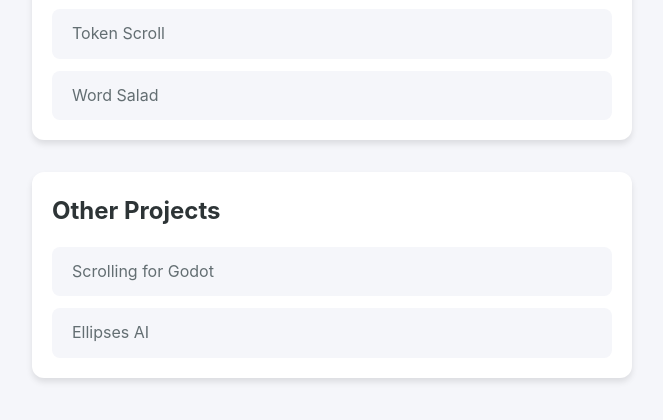
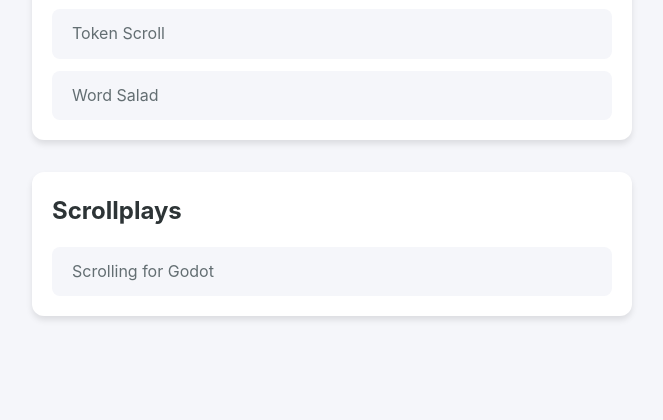
Before and after one commit to zmuhls/compoetics, a plain HTML site: page index.html in a window 1280 px wide. Shown: the part 712-1132 px from the top of the page, without its empty margins (308-971 px from the left). After the commit the page ends 1100 px from the top, so only its background shows below. Drawn offline with Linux system fonts and the light colour scheme.

Commit message:
Update index.html

```diff
--- a/index.html
+++ b/index.html
@@ -112,10 +112,9 @@
         </div>
 
         <div class="section">
-            <h2>Other Projects</h2>
+            <h2>Scrollplays</h2>
             <div class="links">
                 <a href="https://zmuhls.github.io/scrolling-for-godot" class="link">Scrolling for Godot</a>
-                <a href="https://zmuhls.github.io/ellipses-ai" class="link">Ellipses AI</a>
             </div>
         </div>
     </div>
```
